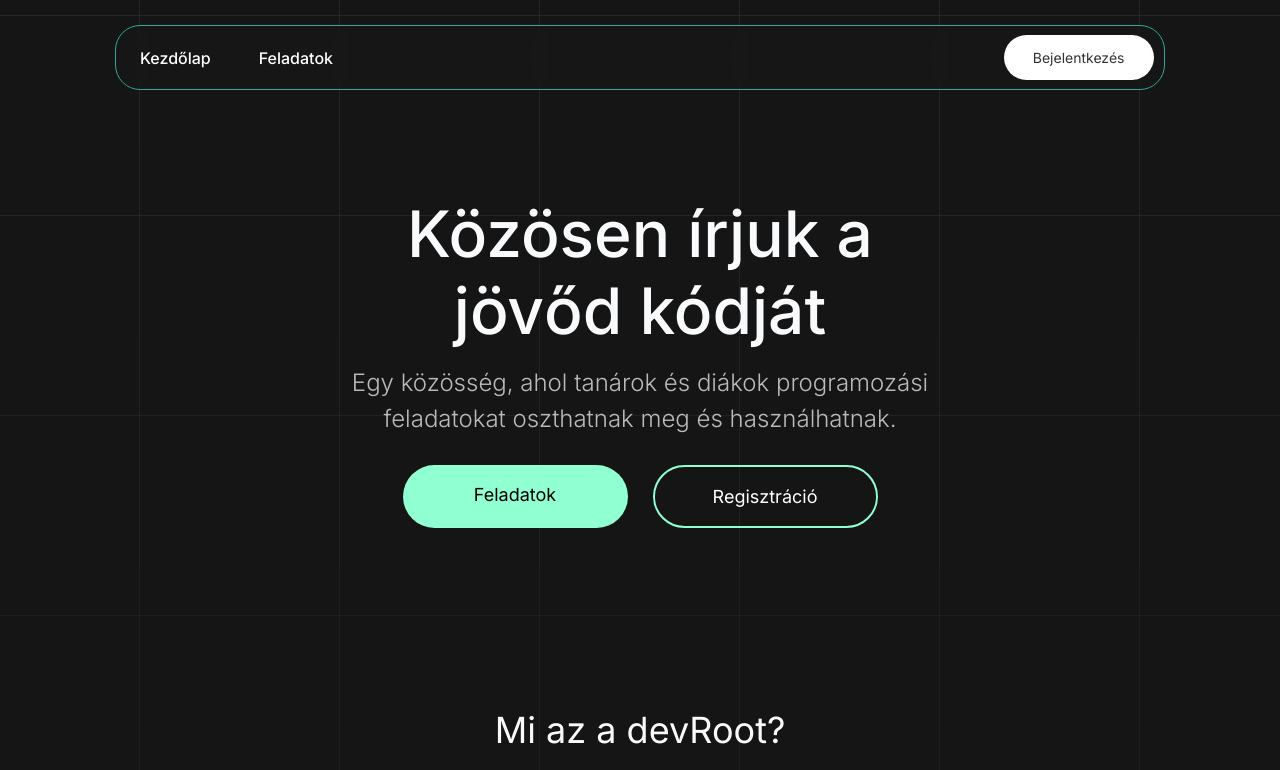
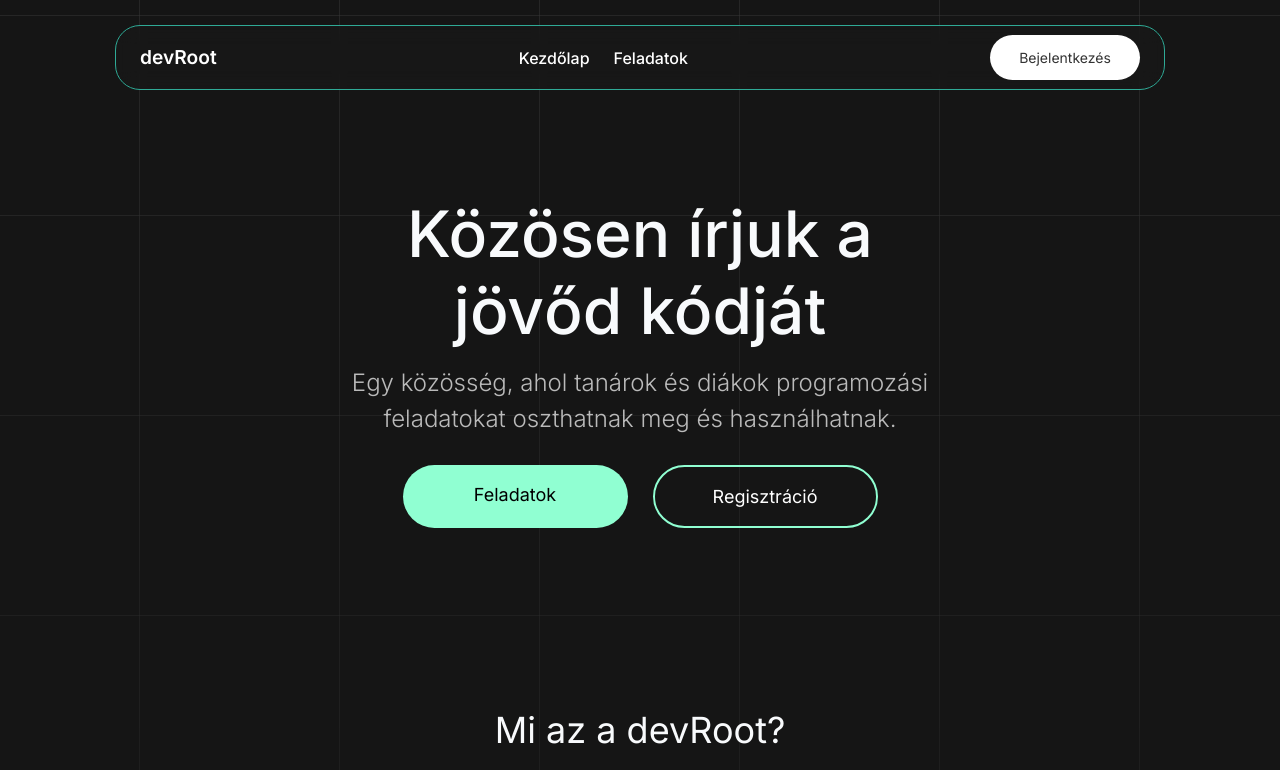
Before and after one commit to devRoot-workshop/devRoot-frontend, a Next.js app: page / in a window 1280 px wide. Shown: the top 770 px of the page. Built offline with nearby package versions, Linux system fonts and the light colour scheme; no server answers.

Commit message:
update: header optimization

```diff
--- a/src/components/button/Button.tsx
+++ b/src/components/button/Button.tsx
@@ -16,6 +16,7 @@ interface ButtonProps {
   children: React.ReactNode;
   onClick?: () => void;
   href?: string;
+  className?: string;
 }
 
 const Button: FC<ButtonProps> = ({
@@ -29,6 +30,7 @@ const Button: FC<ButtonProps> = ({
   href,
   children,
   onClick,
+  className = "",
 }) => {
   const { user, login } = useAuth();
   const sizeClass = size === 'large' ? styles.large : styles.small;
@@ -39,22 +41,23 @@ const Button: FC<ButtonProps> = ({
   const ghostClass = ghost ? styles.ghost : "";
 
   function onRegistrationClick() {
-    if(!user) {
+    if (!user) {
       login();
     }
   }
 
-  //if this is a registration button while the user is signed in, yet no text and href were given when its a registration button,
-  if(isRegistrationButton && user && textIfAuthenticated == null && hrefIfAuthenticated == null) return <></>
+  if (isRegistrationButton && user && textIfAuthenticated == null && hrefIfAuthenticated == null) return <></>;
+
+  const combinedClassName = `${styles.button} ${sizeClass} ${colorClass} ${ghostClass} ${className}`.trim();
 
   return href ? (
-    <Link className={`${styles.button} ${sizeClass} ${colorClass} ${ghostClass}`}href={hrefIfAuthenticated ?? href} passHref>
+    <Link className={combinedClassName} href={hrefIfAuthenticated ?? href} passHref>
       {user && textIfAuthenticated ? textIfAuthenticated : children}
     </Link>
   ) : (
     <button
       type={type}
-      className={`${styles.button} ${sizeClass} ${colorClass} ${ghostClass}`}
+      className={combinedClassName}
       onClick={isRegistrationButton ? onRegistrationClick : onClick}
     >
       {user && textIfAuthenticated ? textIfAuthenticated : children}
--- a/src/components/header/Header.module.css
+++ b/src/components/header/Header.module.css
@@ -1,22 +1,32 @@
+.header-wrapper {
+    position: fixed;
+    top: 25px;
+    left: 50%;
+    transform: translateX(-50%);
+    width: 90%;
+    max-width: 1050px;
+    z-index: 1000;
+    border-radius: 25px;
+}
+
 .header-container {
-    width: 90%;
     border-radius: 25px;
     border: 1.5px solid #2FAA96;
-    margin: 0 auto;
-    padding: 1rem 0.65rem 1rem 1.5rem;
-    max-width: 1050px;
+    padding: 1rem 1.5rem;
     height: 65px;
     display: flex;
     justify-content: space-between;
     align-items: center;
     backdrop-filter: blur(10px);
-    background: #1a1a1a50;
     -webkit-backdrop-filter: blur(10px);
-    position: fixed;
-    top: 25px;
-    left: 50%;
-    transform: translateX(-50%);
-    z-index: 1000;
+    background: #1a1a1a85;
+}
+
+.header-logo {
+    font-size: 1.2rem;
+    font-weight: 600;
+    color: white;
+    text-decoration: none;
 }
 
 .header-element {
@@ -24,47 +34,118 @@
     font-weight: 500;
     text-decoration: none;
     color: white;
-    transition: color 0.1s ease;
+    display: flex;
+    align-items: center;
 }
 
 .header-element:hover {
     color: #2FAA96;
 }
 
-.header-user-container {
-    position: relative;
+.header-icon {
+    margin-right: 0.5rem;
 }
 
-.user-icon {
-    cursor: pointer;
-    color: white;
+.headerElements {
+    display: flex;
+    gap: 1.5rem;
 }
 
-.dropdown-menu {
-    position: absolute;
-    top: 35px;
-    right: 0;
-    background: #1a1a1a;
-    border: 1px solid #2FAA96;
-    border-radius: 8px;
-    padding: 0.5rem 0;
-    min-width: 150px;
-    z-index: 1001;
+.header-user-container {
+    display: flex;
+    align-items: center;
 }
 
-.dropdown-item {
+.user-profile {
+    display: flex;
+    gap: 1.5rem;
+    align-items: center;
+}
+
+/* Mobile Menu Styles */
+.mobile-menu-button {
+    display: none;
+    color: white;
+    cursor: pointer;
+    padding: 8px;
+}
+
+.mobile-menu {
+    display: none;
+    background: #1a1a1a85;
+    backdrop-filter: blur(10px);
+    -webkit-backdrop-filter: blur(10px);
+    border-top: none;
+    border-radius: 0 0 25px 25px;
+    margin-top: -1px;
+    overflow: hidden;
+    max-height: 0;
+}
+
+.mobile-menu.open {
+    margin-top: 0px;
+    border: 1.5px solid #2FAA96;
+    max-height: 300px;
+    padding: 1rem;
+}
+
+.mobile-menu-item {
     display: flex;
     align-items: center;
-    padding: 0.5rem 1rem;
+    padding: 0.75rem;
     color: white;
     text-decoration: none;
     cursor: pointer;
+    font-size: 1rem;
+    border-radius: 8px;
 }
 
-.dropdown-item:hover {
+.mobile-menu-item:hover {
     background: rgba(42, 170, 150, 0.2);
 }
 
-.dropdown-icon {
-    margin-right: 0.5rem;
+.menu-icon {
+    margin-right: 0.75rem;
 }
+
+.loginButton {
+    padding: 0.75rem 1.5rem;
+}
+
+/* Media Queries */
+@media only screen and (max-width: 768px) {
+    .header-wrapper.menu-open {
+        border-radius: 0;
+    }
+
+    .header-wrapper.menu-open .header-container {
+        border-radius: 25px 25px 0px 0px;
+        border-bottom: none;
+    }
+
+    .header-container {
+        border-radius: 25px;
+    }
+
+    .headerElements {
+        display: none;
+    }
+
+    .header-user-container.desktop {
+        display: none;
+    }
+
+    .mobile-menu-button {
+        display: block;
+    }
+
+    .mobile-menu {
+        display: block;
+    }
+
+    .mobileLoginButton {
+        padding: 0.75rem !important;
+        width: 100%;
+        justify-content: center;
+    }
+}
--- a/src/components/header/Header.tsx
+++ b/src/components/header/Header.tsx
@@ -1,30 +1,23 @@
-"use client";
-
-import React, { useState, useRef, useEffect } from "react";
+import React, { useState } from "react";
 import styles from "./Header.module.css";
 import { useAuth } from "@/lib/authContext";
 import Button from "../button/Button";
 import Link from "next/link";
-import { FaUserCircle, FaUpload, FaSignOutAlt } from "react-icons/fa";
+import { FaUserCircle, FaUpload, FaSignOutAlt, FaBars } from "react-icons/fa";
 
 const Header: React.FC = () => {
   const { user, login, logout } = useAuth();
-  const [dropdownOpen, setDropdownOpen] = useState<boolean>(false);
-  const dropdownRef = useRef<HTMLDivElement>(null);
-
-  useEffect(() => {
-    const handleClickOutside = (event: MouseEvent) => {
-      if (dropdownRef.current && !dropdownRef.current.contains(event.target as Node)) {
-        setDropdownOpen(false);
-      }
-    };
-    document.addEventListener("mousedown", handleClickOutside);
-    return () => document.removeEventListener("mousedown", handleClickOutside);
-  }, []);
+  const [mobileMenuOpen, setMobileMenuOpen] = useState<boolean>(false);
 
   return (
+    <div className={`${styles["header-wrapper"]} ${mobileMenuOpen ? styles["menu-open"] : ""}`}>
       <div className={styles["header-container"]}>
-      <div className="flex space-x-12">
+        <Link prefetch={false} href="/" className={styles["header-logo"]}>
+          devRoot
+        </Link>
+
+        {/* Desktop Navigation */}
+        <div className={styles.headerElements}>
           <Link prefetch={false} href="/" className={styles["header-element"]}>
             Kezdőlap
           </Link>
@@ -32,33 +25,97 @@ const Header: React.FC = () => {
             Feladatok
           </Link>
         </div>
-      <div className={styles["header-user-container"]} ref={dropdownRef}>
+
+        {/* Mobile Hamburger Button */}
+        <div className={styles["mobile-menu-button"]} onClick={() => setMobileMenuOpen(!mobileMenuOpen)}>
+          <FaBars size={24} />
+        </div>
+
+        {/* Desktop User Menu */}
+        <div className={`${styles["header-user-container"]} ${styles.desktop}`}>
           {user ? (
-          <div className={styles["user-dropdown"]}>
-            <FaUserCircle
-              size={48}
-              className={styles["user-icon"]}
-              onClick={() => setDropdownOpen(!dropdownOpen)}
-            />
-            {dropdownOpen && (
-              <div className={styles["dropdown-menu"]}>
+            <div className={styles["user-profile"]}>
               <Link
                 prefetch={false}
                 href="/feladatok/feltoltes"
-                  className={styles["dropdown-item"]}
+                className={styles["header-element"]}
               >
-                  <FaUpload className={styles["dropdown-icon"]} />
+                <FaUpload className={styles["header-icon"]} />
                 Feltöltés
               </Link>
-                <div className={styles["dropdown-item"]} onClick={logout}>
-                  <FaSignOutAlt className={styles["dropdown-icon"]} />
+              <div
+                className={styles["header-element"]}
+                onClick={logout}
+              >
+                <FaSignOutAlt className={styles["header-icon"]} />
                 Kijelentkezés
               </div>
             </div>
+          ) : (
+            <Button
+              size="small"
+              color="pale"
+              ghost={false}
+              onClick={login}
+              className={styles.loginButton}
+            >
+              Bejelentkezés
+            </Button>
           )}
         </div>
+      </div>
+
+      {/* Mobile Menu */}
+      <div className={`${styles["mobile-menu"]} ${mobileMenuOpen ? styles.open : ""}`}>
+        <Link
+          prefetch={false}
+          href="/"
+          className={styles["mobile-menu-item"]}
+          onClick={() => setMobileMenuOpen(false)}
+        >
+          Kezdőlap
+        </Link>
+        <Link
+          prefetch={false}
+          href="/feladatok"
+          className={styles["mobile-menu-item"]}
+          onClick={() => setMobileMenuOpen(false)}
+        >
+          Feladatok
+        </Link>
+        {user ? (
+          <>
+            <Link
+              prefetch={false}
+              href="/feladatok/feltoltes"
+              className={styles["mobile-menu-item"]}
+              onClick={() => setMobileMenuOpen(false)}
+            >
+              <FaUpload className={styles["menu-icon"]} />
+              Feltöltés
+            </Link>
+            <div
+              className={styles["mobile-menu-item"]}
+              onClick={() => {
+                logout();
+                setMobileMenuOpen(false);
+              }}
+            >
+              <FaSignOutAlt className={styles["menu-icon"]} />
+              Kijelentkezés
+            </div>
+          </>
         ) : (
-          <Button size="small" color="pale" ghost={false} onClick={login}>
+          <Button
+            size="small"
+            color="pale"
+            ghost={false}
+            onClick={() => {
+              login();
+              setMobileMenuOpen(false);
+            }}
+            className={styles.mobileLoginButton}
+          >
             Bejelentkezés
           </Button>
         )}
```
Lines whose indentation alone changed are shown as unchanged.
